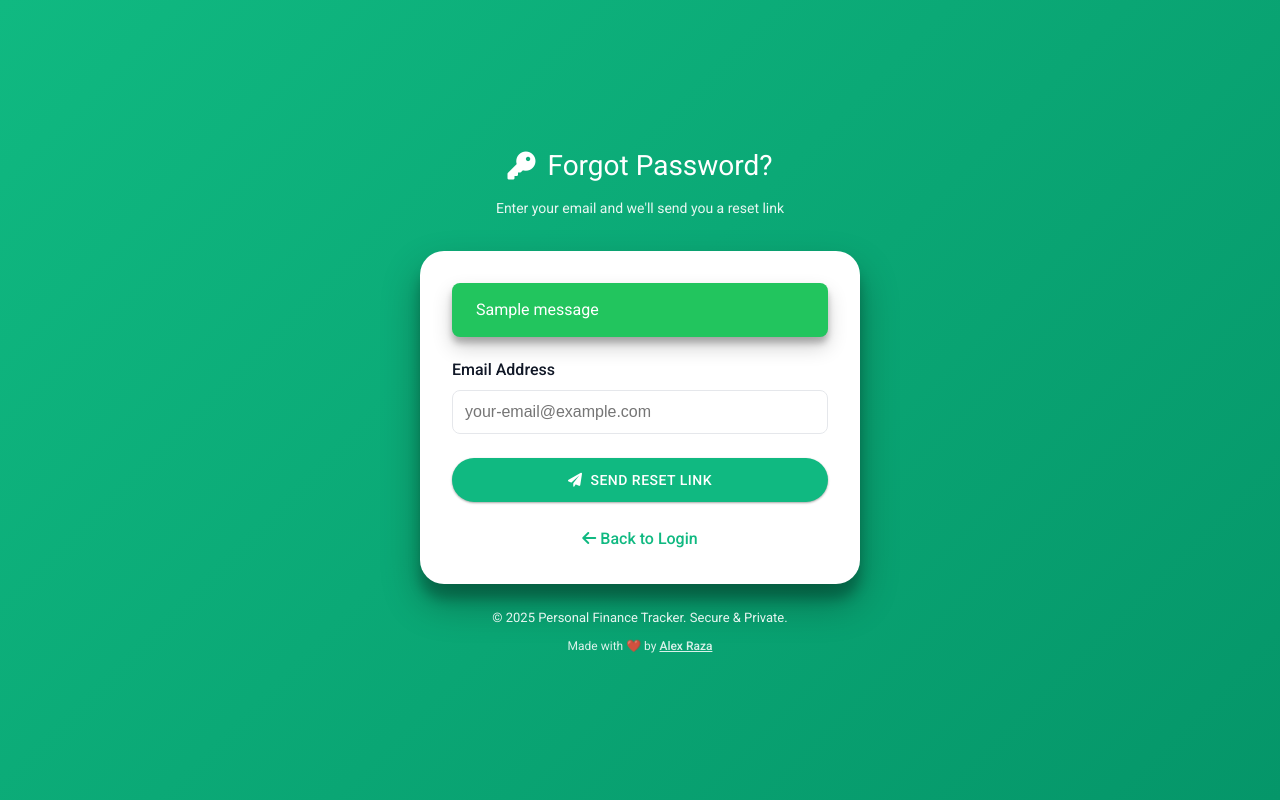
After one commit to lizardcat/personal-finance-tracker, a Flask app: page /auth/forgot-password in a window 1280 px wide. The commit adds this page. Run offline with Flask 3, Linux system fonts and the light colour scheme; tables that the repository leaves empty hold one stand-in row (values such as "Sample post"); one stand-in notice (Sample message) is shown.

Commit message:
Implement complete password recovery system
Features added:
- Add PasswordResetToken model with secure token generation
- Initialize Flask-Mail in app.py for email sending
- Create forgot_password route with rate limiting (3/hour)
- Create reset_password route with token validation
- Send professional HTML email with reset link
- Token expires after 1 hour and is one-time use
- Security features:
  * Prevents email enumeration (always returns success)
  * Rate limiting on reset requests
  * Secure random token generation (secrets module)
  * Token expiration and usage tracking
  * Security event logging for all password reset actions
- Create forgot_password.html template with Material Design
- Create reset_password.html template with password toggle
- Add 'Forgot Password?' link to login page
- Email includes branding and Alex Raza attribution
- Password reset enforces same strength requirements as registration

```diff
--- a/app.py
+++ b/app.py
@@ -1,11 +1,15 @@
 from flask import Flask, render_template, redirect, url_for, flash, request, jsonify
 from flask_login import LoginManager, login_required, current_user
+from flask_mail import Mail
 from flask_talisman import Talisman
 from models import db, User
 from config import config
 from logging_config import setup_logging
 from limiter import limiter
 import os
+
+# Initialize Flask-Mail
+mail = Mail()
 
 def create_app(config_name=None):
     """Application factory"""
@@ -17,6 +21,7 @@ def create_app(config_name=None):
 
     # Initialize extensions
     db.init_app(app)
+    mail.init_app(app)
 
     # Setup logging
     setup_logging(app)
--- /dev/null
+++ b/templates/forgot_password.html
@@ -0,0 +1,146 @@
+<!DOCTYPE html>
+<html lang="en">
+<head>
+    <meta charset="UTF-8">
+    <meta name="viewport" content="width=device-width, initial-scale=1.0">
+    <title>Forgot Password - Personal Finance Tracker</title>
+
+    <!-- Google Fonts - Roboto -->
+    <link rel="preconnect" href="https://fonts.googleapis.com">
+    <link rel="preconnect" href="https://fonts.gstatic.com" crossorigin>
+    <link href="https://fonts.googleapis.com/css2?family=Roboto:wght@300;400;500;700&display=swap" rel="stylesheet">
+
+    <!-- Font Awesome -->
+    <link href="https://cdnjs.cloudflare.com/ajax/libs/font-awesome/6.0.0/css/all.min.css" rel="stylesheet">
+
+    <!-- Material Design Theme -->
+    <link href="{{ url_for('static', filename='css/material-theme.css') }}" rel="stylesheet">
+
+    <style>
+        body {
+            display: flex;
+            align-items: center;
+            justify-content: center;
+            min-height: 100vh;
+            background: linear-gradient(135deg, var(--md-primary) 0%, var(--md-primary-dark) 100%);
+            padding: 24px;
+        }
+
+        .auth-container {
+            width: 100%;
+            max-width: 440px;
+        }
+
+        .auth-header {
+            text-align: center;
+            margin-bottom: 32px;
+            color: white;
+        }
+
+        .auth-header h1 {
+            font-size: 28px;
+            font-weight: 400;
+            margin: 0 0 8px 0;
+            display: flex;
+            align-items: center;
+            justify-content: center;
+            gap: 12px;
+        }
+
+        .auth-header p {
+            margin: 0;
+            opacity: 0.9;
+            font-size: 14px;
+        }
+
+        .auth-card {
+            background: white;
+            border-radius: var(--md-radius-xl);
+            box-shadow: var(--md-elevation-5);
+            overflow: hidden;
+        }
+
+        .auth-card-body {
+            padding: 32px;
+        }
+
+        .auth-footer {
+            text-align: center;
+            margin-top: 24px;
+            color: white;
+        }
+
+        .auth-footer a {
+            color: white;
+            text-decoration: underline;
+            font-weight: 500;
+        }
+    </style>
+</head>
+<body>
+    <div class="auth-container">
+        <!-- Header -->
+        <div class="auth-header">
+            <h1>
+                <i class="fas fa-key"></i>
+                Forgot Password?
+            </h1>
+            <p>Enter your email and we'll send you a reset link</p>
+        </div>
+
+        <!-- Auth Card -->
+        <div class="auth-card">
+            <div class="auth-card-body">
+                <!-- Flash Messages -->
+                {% with messages = get_flashed_messages(with_categories=true) %}
+                    {% if messages %}
+                        {% for category, message in messages %}
+                            <div class="md-snackbar show" style="position: static; transform: none; margin-bottom: 20px; background-color: {% if category == 'error' %}var(--md-error){% elif category == 'success' %}var(--md-success){% else %}var(--md-info){% endif %};">
+                                <span>{{ message }}</span>
+                            </div>
+                        {% endfor %}
+                    {% endif %}
+                {% endwith %}
+
+                <!-- Forgot Password Form -->
+                <form method="POST" action="{{ url_for('auth.forgot_password') }}">
+                    <div style="margin-bottom: 24px;">
+                        <label for="email" style="display: block; margin-bottom: 8px; font-weight: 500; color: var(--md-on-surface);">
+                            Email Address
+                        </label>
+                        <input type="email" id="email" name="email" required
+                               style="width: 100%; padding: 12px; border: 1px solid var(--md-surface-container-high); border-radius: var(--md-radius-sm); font-size: 16px;"
+                               placeholder="your-email@example.com">
+                    </div>
+
+                    <button type="submit" class="md-btn md-btn-filled" style="width: 100%; justify-content: center; padding: 14px;">
+                        <i class="fas fa-paper-plane"></i>
+                        Send Reset Link
+                    </button>
+                </form>
+
+                <div style="text-align: center; margin-top: 24px;">
+                    <a href="{{ url_for('auth.login') }}" style="color: var(--md-primary); text-decoration: none; font-weight: 500;">
+                        <i class="fas fa-arrow-left"></i> Back to Login
+                    </a>
+                </div>
+            </div>
+        </div>
+
+        <!-- Footer -->
+        <div class="auth-footer">
+            <p style="font-size: 13px; opacity: 0.9; margin: 16px 0 8px 0;">
+                © <span id="currentYear"></span> Personal Finance Tracker. Secure & Private.
+            </p>
+            <p style="font-size: 12px; opacity: 0.85; margin: 8px 0 0 0;">
+                Made with <span style="color: #EF4444;">❤️</span> by <a href="https://github.com/lizardcat" target="_blank" rel="noopener noreferrer" style="color: white; font-weight: 500;">Alex Raza</a>
+            </p>
+        </div>
+    </div>
+
+    <script>
+        // Set current year in footer
+        document.getElementById('currentYear').textContent = new Date().getFullYear();
+    </script>
+</body>
+</html>
```
Also changed, not shown: api/auth.py (+171 -1 lines), models.py (+41 -1 lines), templates/auth.html (+8 -3 lines), templates/reset_password.html (added, +200 -0 lines).
